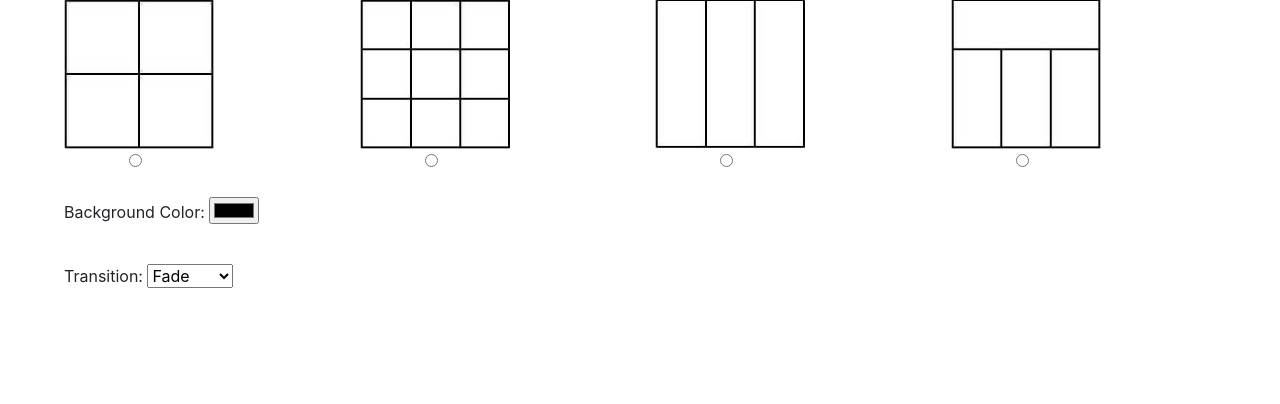
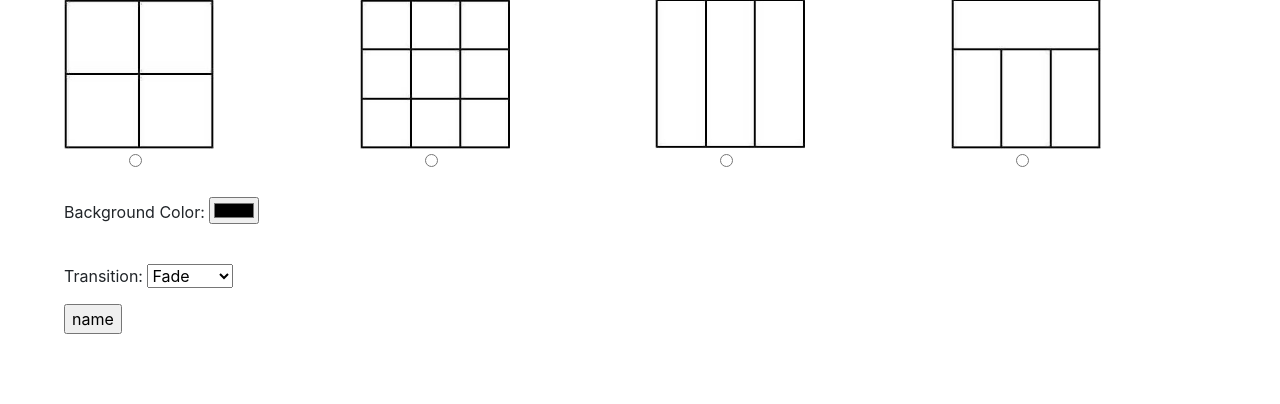
Before and after one commit to KevinPirabaharan/CIS-3750-Project-Group-2, a PHP site: page /create/stepOne.php in a window 1280 px wide. Shown: the part 198-602 px from the top of the page. Run offline with PHP 8.4, Linux system fonts and the light colour scheme; some libraries are stand-ins or nearby versions.

Commit message:
Update stepOne.php

```diff
--- a/create/stepOne.php
+++ b/create/stepOne.php
@@ -39,7 +39,9 @@ include $dir."inc/menu.php";
                   <option value="Wipe">Wipe</option>
                   <option value="Dissolve">Dissolve</option>
                   <option value="Peel">Peel Off</option>
-                    </select></p>
+                </select></p>
+
+                <input type="submit" name="submit" value="name">
             </form>
         </div>
         </body>
```
